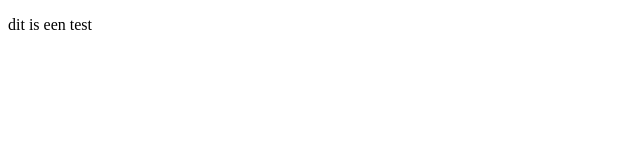
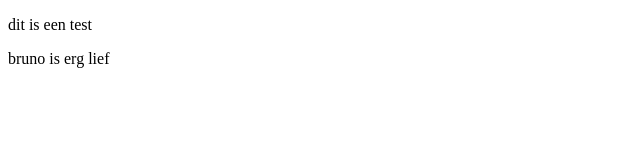
Before and after one commit to CrispyBird/frontend-project-1, a plain HTML site: page index.html in a window 1280 px wide. Shown: the full height of the page, 0-640 px from the left. Drawn offline with Linux system fonts and the light colour scheme.

Commit message:
extra test

```diff
--- a/index.html
+++ b/index.html
@@ -7,5 +7,6 @@
 </head>
 <body>
     <p>dit is een test</p>
+    <p>bruno is erg lief</p>
 </body>
 </html>
```
Also changed, not shown: 1 other file.
